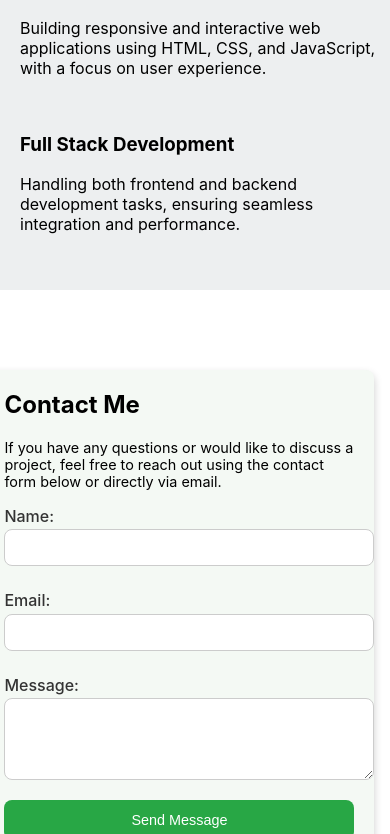
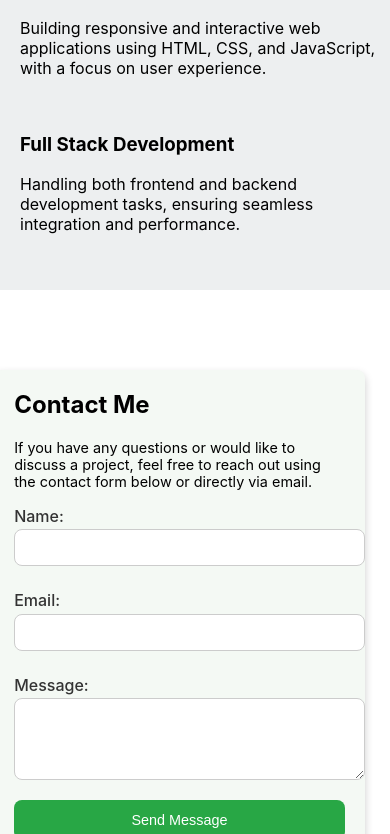
Before and after one commit to iampurnima/portfolio-version-1, a React (Create React App) app: page / in a window 390 px wide. Shown: the part 1443-2277 px from the top of the page. Built offline with nearby package versions, Linux system fonts and the light colour scheme.

Commit message:
modified

```diff
--- a/src/css/ContactPage.css
+++ b/src/css/ContactPage.css
@@ -248,7 +248,7 @@ form button:hover {
 @media (max-width: 768px) {
   .contact-page {
       padding: 20px;
-      width: 100vw; /* Full width on small screens */
+      /* width: 100vw; Full width on small screens */
   }
 
   form input, form textarea {
```
